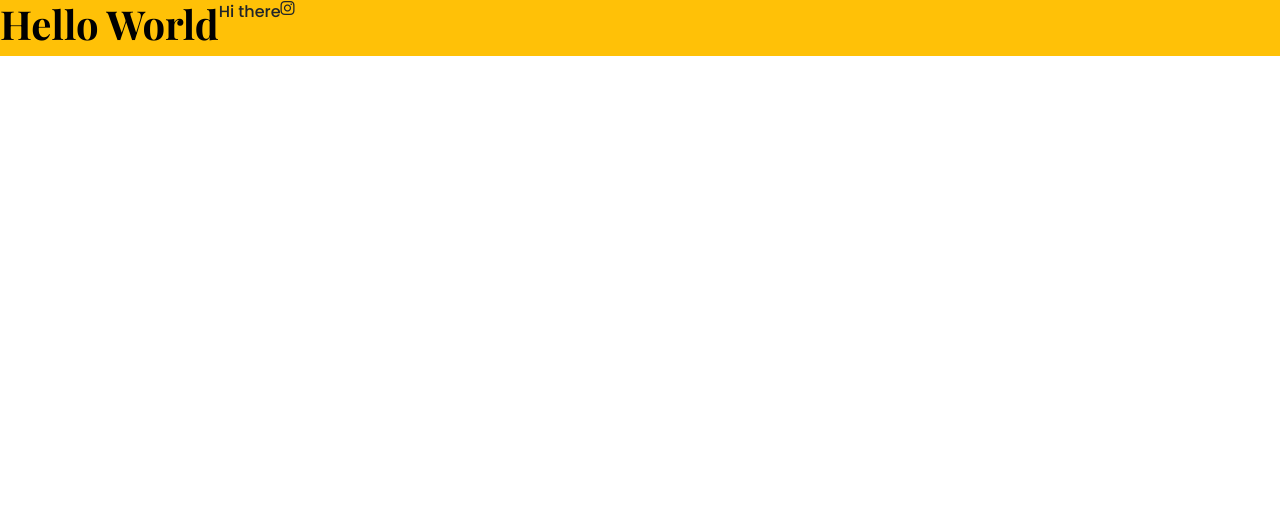
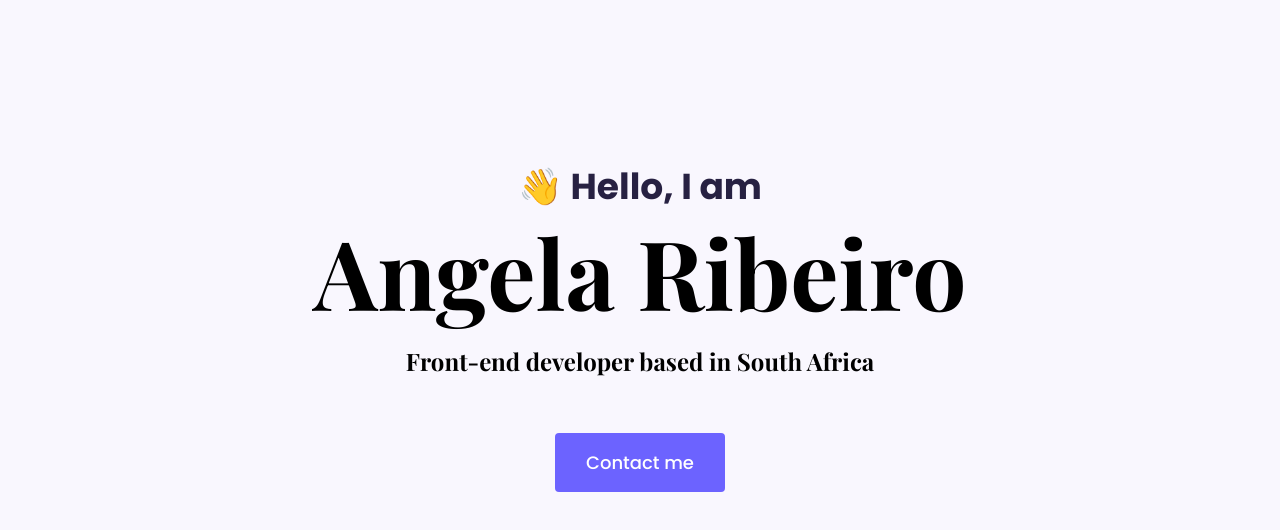
Before and after one commit to AngieMve/SheCodes-Responsive-Portfolio, a plain HTML site: page index.html in a window 1280 px wide. Drawn offline with nearby package versions, Linux system fonts and the light colour scheme.

Commit message:
Added Headings and button

```diff
--- a/index.html
+++ b/index.html
@@ -29,10 +29,11 @@
     <title>Document</title>
   </head>
   <body>
-    <div class="d-flex bg-warning">
-      <h1>Hello World</h1>
-      <p>Hi there</p>
-      <i class="fa-brands fa-instagram"></i>
+    <div class="hero">
+      <p>👋 Hello, I am</p>
+      <h1>Angela Ribeiro</h1>
+      <h2 class="mb-5">Front-end developer based in South Africa</h2>
+      <a href="#" class="btn btn-branding">Contact me</a>
     </div>
   </body>
 </html>
--- a/style.css
+++ b/style.css
@@ -1,10 +1,54 @@
-h1 {
+:root {
+  --branding-color: #6c63ff;
+  --secondary-color: #f9f7fe;
+  --heading-font-family: "Playfair Display", serif;
+  --default-font-family: "Poppins", sans-serif;
+}
+
+body {
+  font-family: var(--default-font-family);
+}
+
+h1,
+h2,
+h3,
+h4,
+h5,
+h6 {
   color: black;
-  font-family: "Playfair Display", serif;
+  font-family: var(--heading-font-family);
   font-weight: bold;
 }
-
+h1 {
+  font-size: 96px;
+}
 p {
-  font-family: "Poppins", sans-serif;
+  font-family: var(--default-font-family);
   font-weight: normal;
 }
+.hero {
+  background-color: var(--secondary-color);
+  text-align: center;
+  padding: 160px 20px;
+}
+.hero p {
+  font-size: 36px;
+  font-weight: bold;
+  margin: 0;
+  color: #272142;
+}
+.hero h2 {
+  font-family: var(--heading-font-family);
+  font-weight: normal;
+  line-height: 2;
+  font-size: 24px;
+}
+
+.btn-branding {
+  background: var(--branding-color);
+  border-radius: 4px;
+  color: white;
+  font-size: 18px;
+  line-height: 27px;
+  padding: 15px 30px;
+}
```
